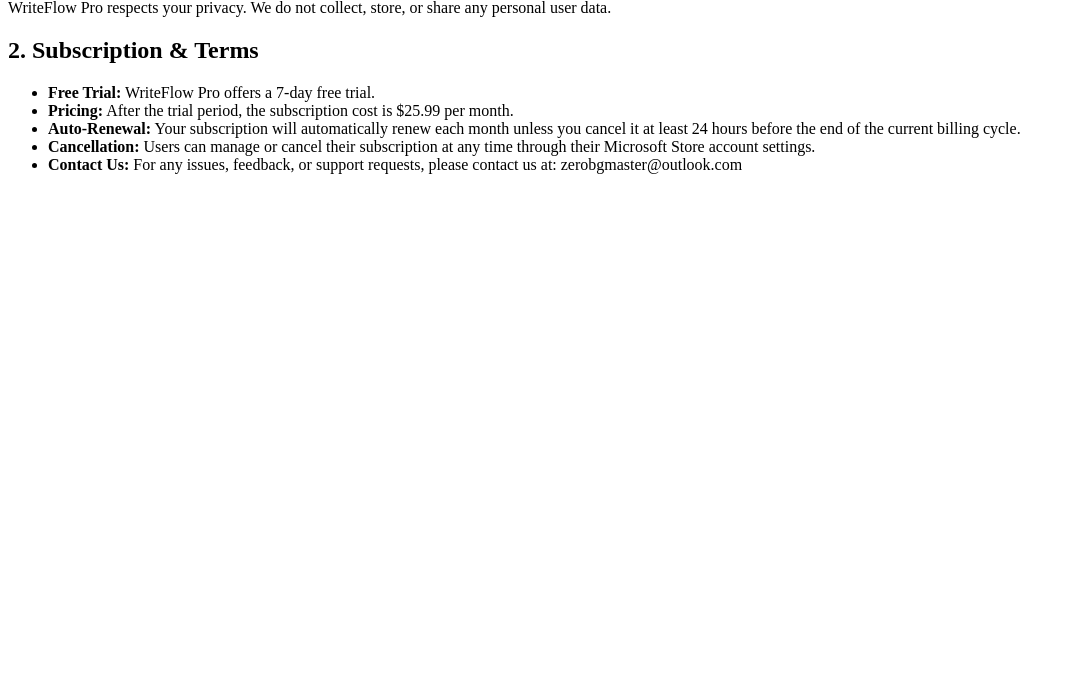
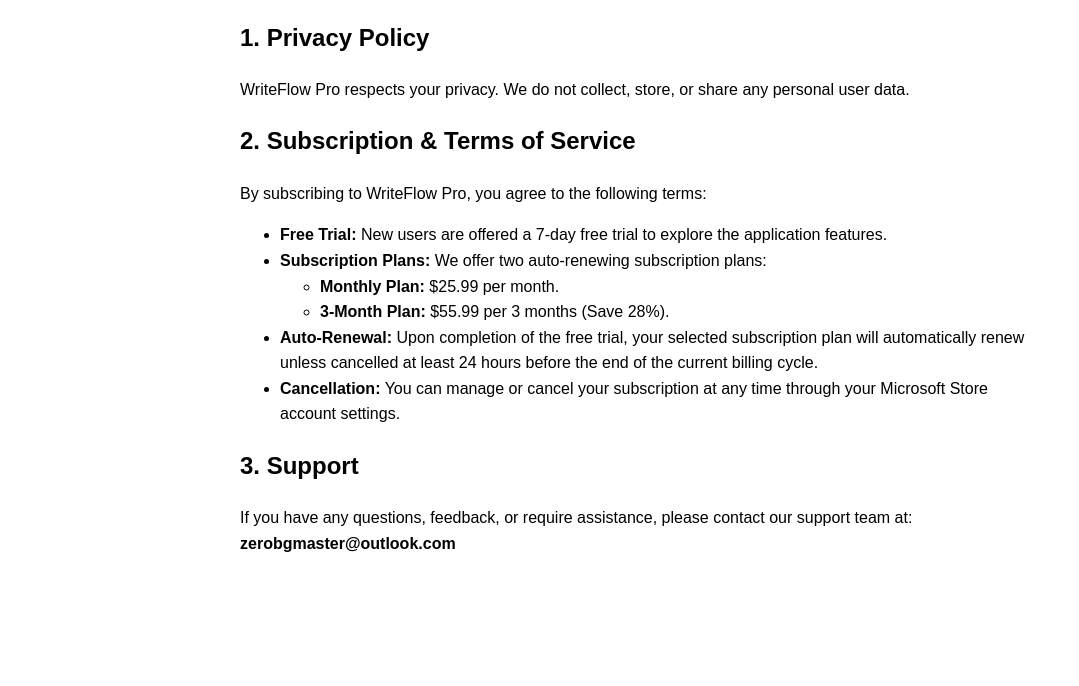
Before and after one commit to Tmer888/writeflow-backend, a website: page index.html in a window 1280 px wide. Shown: the part 114-800 px from the top of the page, without its empty margins (0-1079 px from the left). Drawn offline with Linux system fonts and the light colour scheme.

Commit message:
Update index.html

```diff
--- a/index.html
+++ b/index.html
@@ -1,17 +1,25 @@
 <html>
-<body>
+<body style="font-family: sans-serif; line-height: 1.6; max-width: 800px; margin: 40px auto; padding: 20px;">
     <h1>Privacy Policy & Terms of Service</h1>
 
     <h2>1. Privacy Policy</h2>
     <p>WriteFlow Pro respects your privacy. We do not collect, store, or share any personal user data.</p>
 
-    <h2>2. Subscription & Terms</h2>
+    <h2>2. Subscription & Terms of Service</h2>
+    <p>By subscribing to WriteFlow Pro, you agree to the following terms:</p>
     <ul>
-        <li><strong>Free Trial:</strong> WriteFlow Pro offers a 7-day free trial.</li>
-        <li><strong>Pricing:</strong> After the trial period, the subscription cost is $25.99 per month.</li>
-        <li><strong>Auto-Renewal:</strong> Your subscription will automatically renew each month unless you cancel it at least 24 hours before the end of the current billing cycle.</li>
-        <li><strong>Cancellation:</strong> Users can manage or cancel their subscription at any time through their Microsoft Store account settings.</li>
-        <li><strong>Contact Us:</strong> For any issues, feedback, or support requests, please contact us at: zerobgmaster@outlook.com</li>
+        <li><strong>Free Trial:</strong> New users are offered a 7-day free trial to explore the application features.</li>
+        <li><strong>Subscription Plans:</strong> We offer two auto-renewing subscription plans:
+            <ul>
+                <li><strong>Monthly Plan:</strong> $25.99 per month.</li>
+                <li><strong>3-Month Plan:</strong> $55.99 per 3 months (Save 28%).</li>
+            </ul>
+        </li>
+        <li><strong>Auto-Renewal:</strong> Upon completion of the free trial, your selected subscription plan will automatically renew unless cancelled at least 24 hours before the end of the current billing cycle.</li>
+        <li><strong>Cancellation:</strong> You can manage or cancel your subscription at any time through your Microsoft Store account settings.</li>
     </ul>
+
+    <h2>3. Support</h2>
+    <p>If you have any questions, feedback, or require assistance, please contact our support team at: <strong>zerobgmaster@outlook.com</strong></p>
 </body>
 </html>
```
